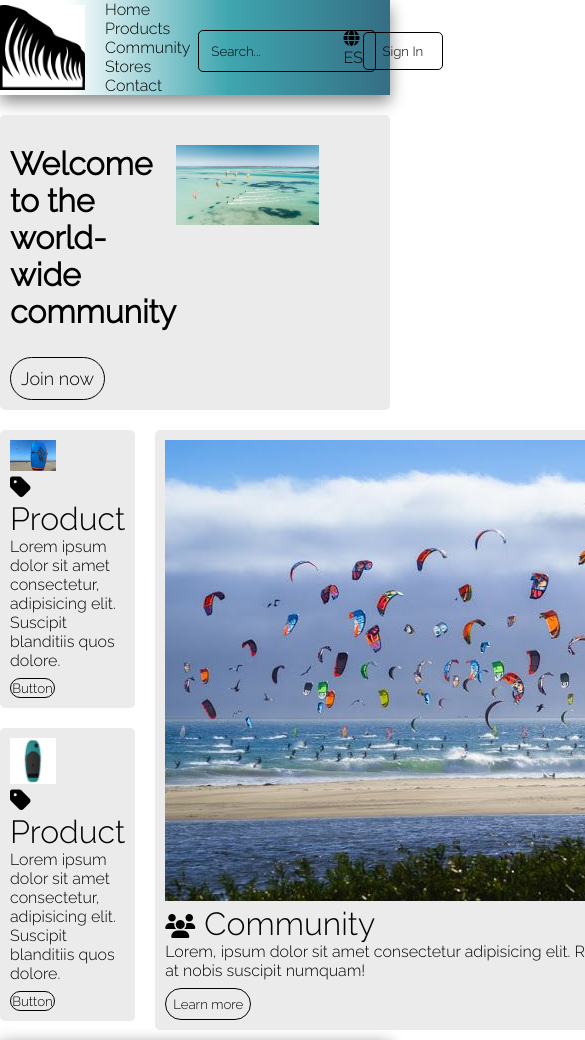
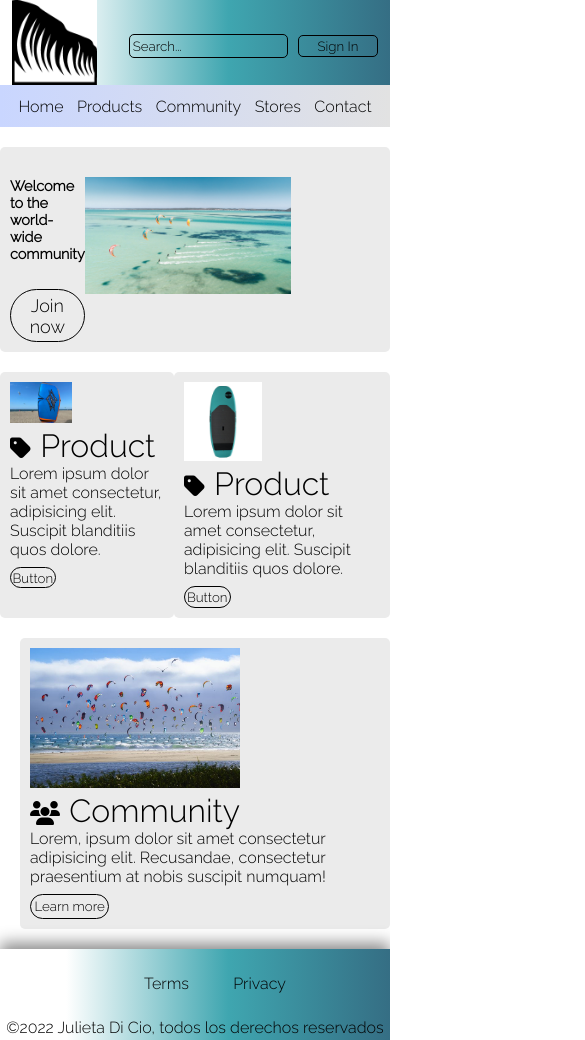
Before and after one commit to julietadicio/WindProyect, a plain HTML site: page index.html in a window 390 px wide. Shown: the top 1040 px of the page, 585 px wide, since content can reach past the window. Drawn offline with Linux system fonts and the light colour scheme.

Commit message:
Starting with full responsive design

```diff
--- a/assets/css/styles.css
+++ b/assets/css/styles.css
@@ -24,6 +24,40 @@ a {
 ul {
     list-style: none;
 }
+
+/*.grid {
+    display: grid;
+    grid-template-columns: 1fr 1fr;
+    grid-template-rows: 1fr 1fr 1fr 1fr 1fr;
+    grid-template-areas:
+        "header header"
+        "main-superior main-superior"
+        "product community"
+        "product community"
+        "footer footer";
+}
+
+header {
+    grid-area: header;
+}
+
+section.main-superior {
+    grid-area: main-superior;
+}
+
+section.product {
+    grid-area: product;
+}
+
+div.community {
+    grid-area: community;
+}
+
+footer {
+    grid-area: footer;
+}
+*/
+
 
 /* header */
 
@@ -75,6 +109,9 @@ header {
 }
 
 
+.navbar2 {
+    display: none;
+}
 
 /*main*/
 
@@ -89,7 +126,7 @@ header {
 .main-superior h1 {
     margin-top: 20px;
     margin-bottom: 20px;
-    font-size: xx-large;
+    font-size: 90%;
 }
 
 .main-superior img {
@@ -159,6 +196,10 @@ header {
 .community label {
     font-size: xx-large;
     margin-top: 8px;
+}
+
+.community img {
+    width: 60%;
 }
 
 .fa-users {
@@ -244,7 +285,8 @@ header {
     margin-top: 10px;
 }
 
-.add-community input, textarea {
+.add-community input,
+textarea {
     border: 1px solid black;
     padding: 1%;
     border-radius: 5px;
@@ -378,9 +420,9 @@ iframe {
 }
 
 .text-contact img {
-width: 100%;
-border-radius: 3px;
-margin-bottom: 5px;
+    width: 100%;
+    border-radius: 3px;
+    margin-bottom: 5px;
 }
 
 
@@ -391,7 +433,10 @@ margin-bottom: 5px;
     text-align: center;
 }
 
-.form-contact label, input, textarea, button {
+.form-contact label,
+input,
+textarea,
+button {
     padding: 1%;
     margin-top: 7px;
 }
@@ -419,3 +464,43 @@ footer .contenedor {
     box-shadow: 0px -6px 15px 0px #8B8B8B;
     margin-top: 20px;
 }
+
+@media (max-width: 440px) {
+    .main-inferior {
+        display: inline;
+    }
+
+    .main-products {
+        display: flex;
+    }
+
+    .language {
+        display: none;
+    }
+
+
+    .menu-navegacion ul {
+        display: none;
+    }
+
+
+    .header_searchbar, .signIn {
+        padding: 2%;
+    }
+
+    .navbar2 {
+        display: inline;
+    }
+
+    .navbar2 ul {
+        display: flex;
+        justify-content: space-around;
+        background: linear-gradient(to right, #c9d6ff, #e2e2e2);
+        padding: 3%;
+    }
+
+    header {
+        box-shadow: none;
+    }
+
+}
--- a/index.html
+++ b/index.html
@@ -12,6 +12,8 @@
 </head>
 
 <body>
+
+    <section class="grid">
 
         <header>
 
@@ -57,10 +59,36 @@
                 <form action="">
                     <button class="signIn">Sign In</button>
                 </form>
+
+
+
             </nav>
 
         </header>
 
+        <section class="navbar2">
+            <ul>
+                <li>
+                    <a href="index.html">Home</a>
+                </li>
+
+                <li>
+                    <a href="./pages/products.html">Products</a>
+                </li>
+
+                <li>
+                    <a href="./pages/community.html">Community</a>
+                </li>
+
+                <li>
+                    <a href="./pages/stores.html">Stores</a>
+                </li>
+
+                <li>
+                    <a href="./pages/contact.html">Contact</a>
+                </li>
+            </ul>
+        </section>
 
         <main>
 
@@ -83,7 +111,8 @@
                         <br>
                         <i class="fa-solid fa-tag"></i>
                         <label for="">Product</label>
-                    <p>Lorem ipsum dolor sit amet consectetur, adipisicing elit. Suscipit blanditiis quos dolore.</p>
+                        <p>Lorem ipsum dolor sit amet consectetur, adipisicing elit. Suscipit blanditiis quos dolore.
+                        </p>
                         <button>Button</button>
                     </section>
 
@@ -92,7 +121,8 @@
                         <br>
                         <i class="fa-solid fa-tag"></i>
                         <label for="">Product</label>
-                    <p>Lorem ipsum dolor sit amet consectetur, adipisicing elit. Suscipit blanditiis quos dolore.</p>
+                        <p>Lorem ipsum dolor sit amet consectetur, adipisicing elit. Suscipit blanditiis quos dolore.
+                        </p>
                         <button>Button</button>
                     </section>
                 </div>
@@ -124,6 +154,10 @@
             </nav>
 
         </footer>
+
+    </section>
+
+
 </body>
 
 </html>
```
Lines whose indentation alone changed are shown as unchanged.
